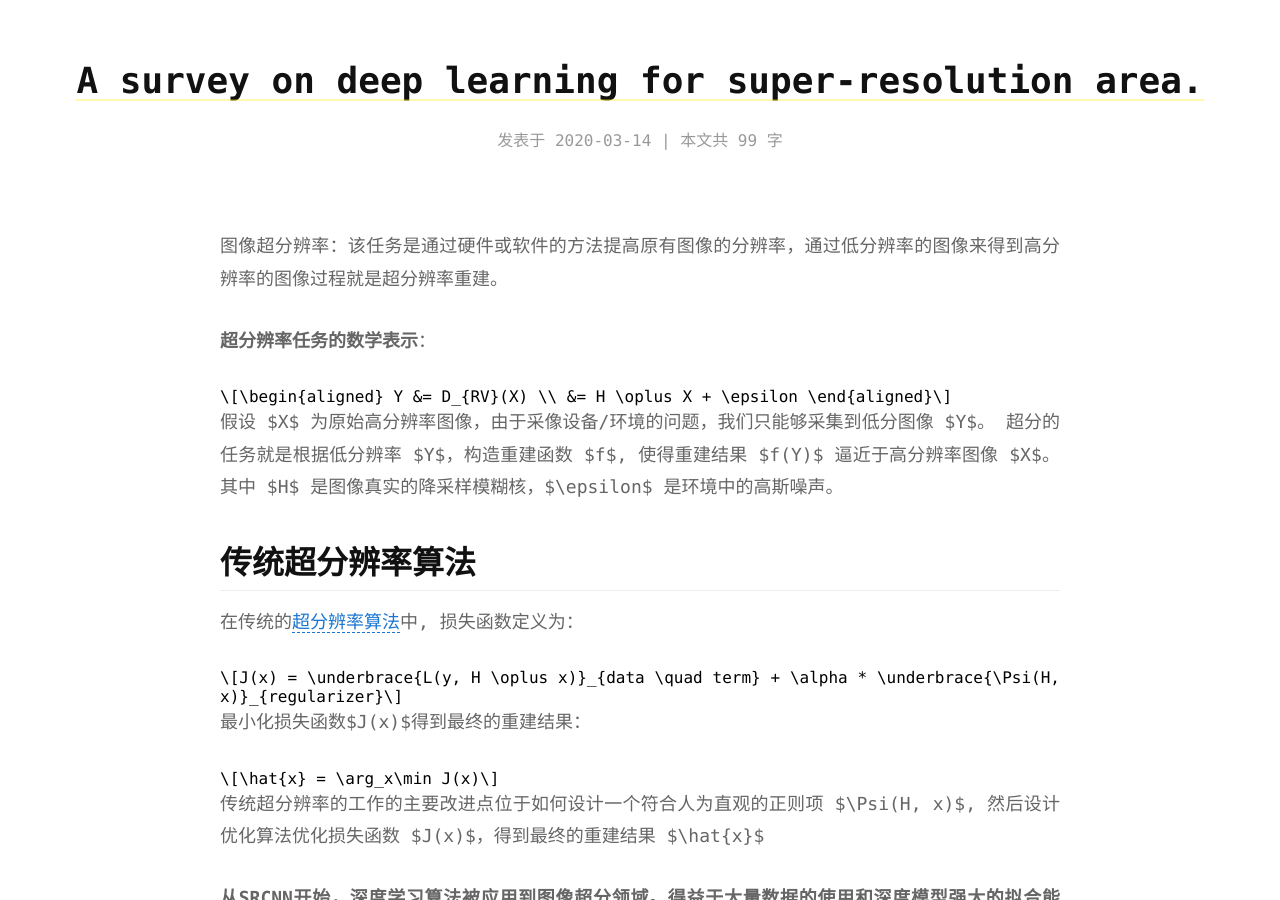
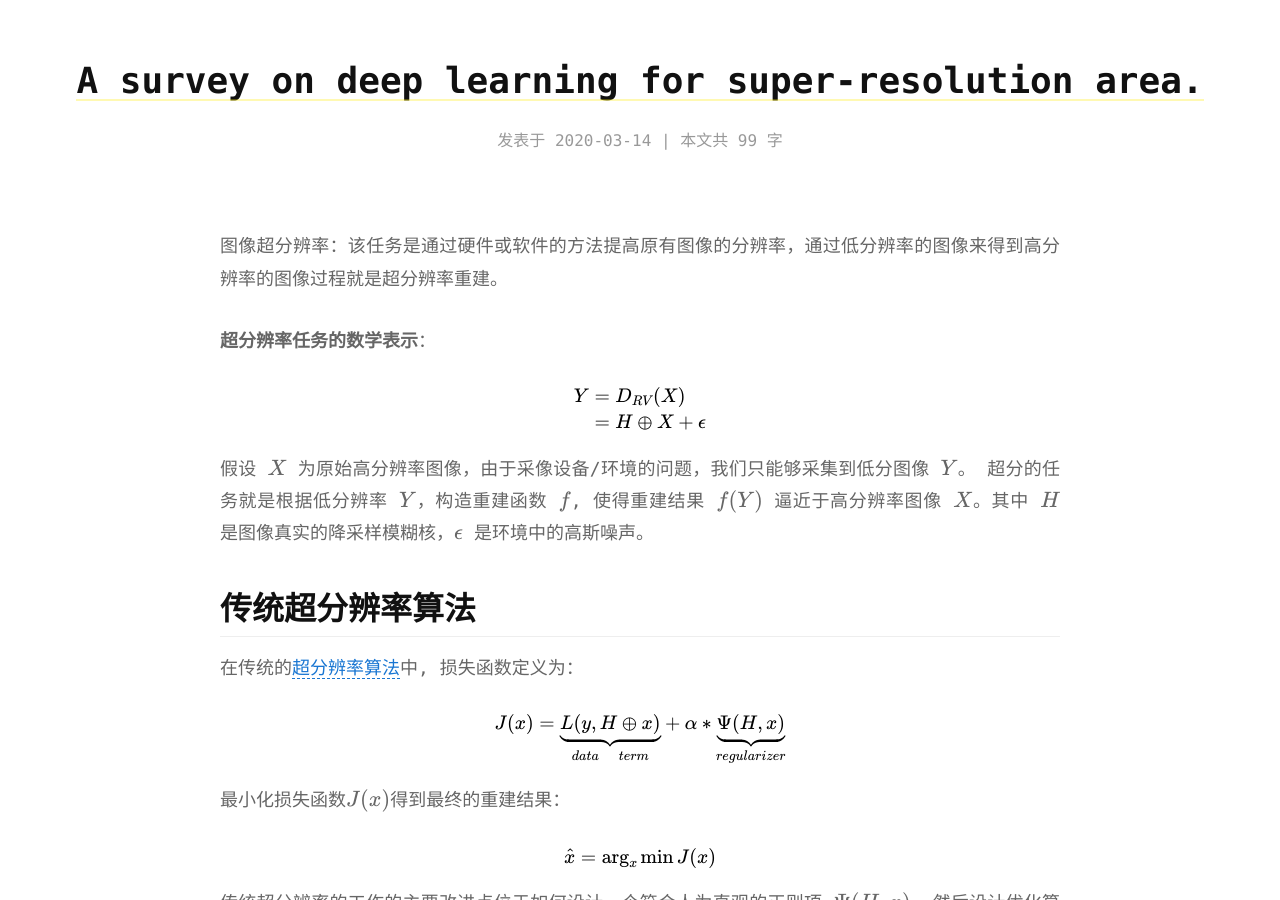
Before and after one commit to selous123/selous123.github.io, a Jekyll site: the page built from _posts/2020-03-14-超分辨率工作总结.md, in a window 1280 px wide and 900 px high. Built offline with Jekyll 4.4.1, drawn with Linux system fonts in a browser that asks for light colours; formulas are drawn with MathJax 3; a script that is not in the unit is left out; comment, search, counter and statistics services are not loaded; some of the changed lines change nothing that is shown; some of the changed text lies outside the part shown.

Commit message:
添加数学公式支持

```diff
--- a/_posts/2020-03-14-超分辨率工作总结.md
+++ b/_posts/2020-03-14-超分辨率工作总结.md
@@ -4,6 +4,8 @@ date:  2020-03-14 10:12:13 +0800
 category: computer-vision
 tags: deep-learning super-resolution
 excerpt: 超分辨率模型
+comment: True
+mathjax: True
 ---
 
 图像超分辨率：该任务是通过硬件或软件的方法提高原有图像的分辨率，通过低分辨率的图像来得到高分辨率的图像过程就是超分辨率重建。
```
